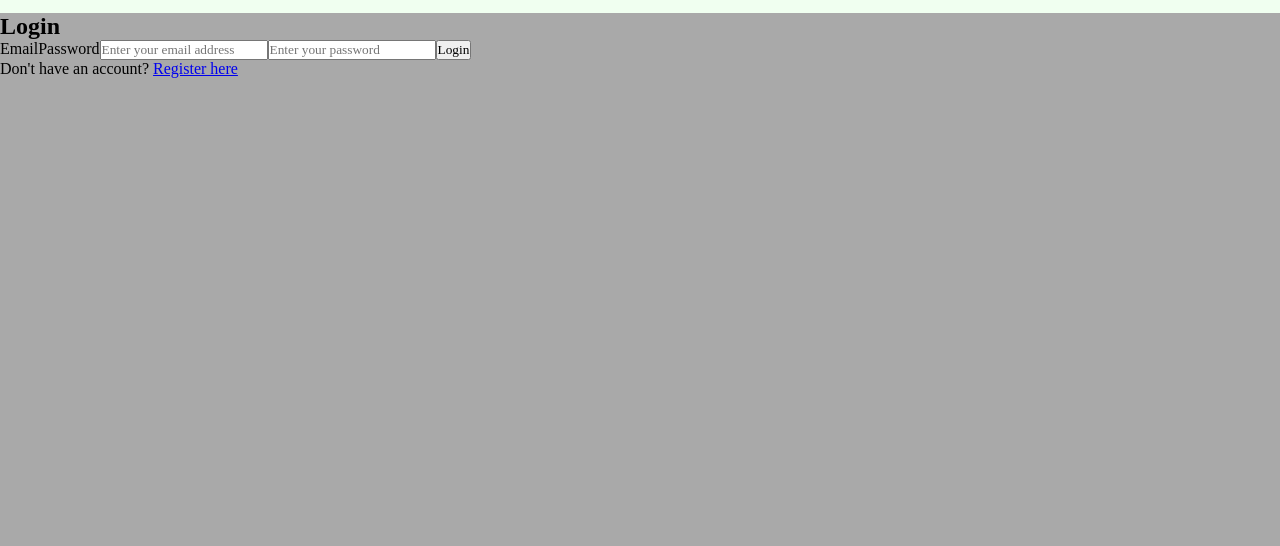
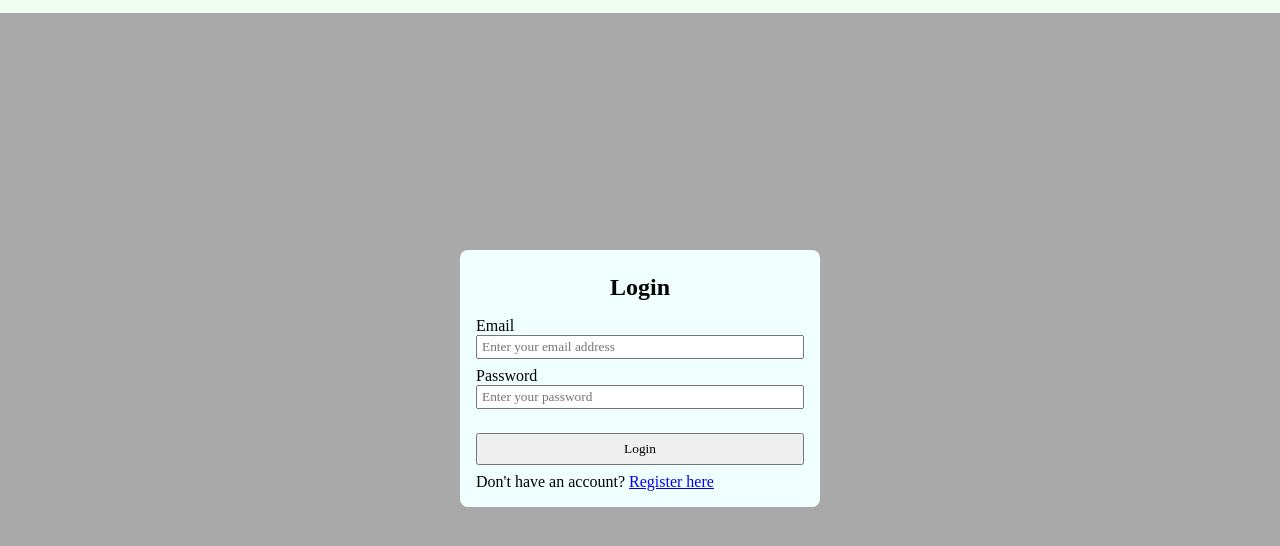
Before and after one commit to dianat2021/js-reading-list-tracker-fullstack, a website with bundled scripts: page public/index.html in a window 1280 px wide. Shown: the part 56-602 px from the top of the page. Built offline with nearby package versions, Linux system fonts and the light colour scheme.

Commit message:
add styles to the login form

```diff
--- /dev/null
+++ b/public/css/login.css
@@ -0,0 +1,33 @@
+.login-container {
+  width: 100%;
+  height: 100%;
+  display: flex;
+  justify-content: center;
+  align-items: center;
+}
+.login-form {
+  display: flex;
+  flex-direction: column;
+  width: 360px;
+  gap: var(--space-small);
+  padding: var(--space-medium);
+  border-radius: var(--border-radius-medium);
+  background-color: azure;
+}
+.login-form__title {
+  text-align: center;
+  padding: var(--space-small) 0;
+}
+.login-form__email-container > *,
+.login-form__password-container > * {
+  display: block;
+}
+.login-form__email-input,
+.login-form__password-input {
+  width: 100%;
+  height: 24px;
+}
+.login-form__submit-button {
+  height: 32px;
+  margin-top: var(--space-medium);
+}
--- a/public/css/reset.css
+++ b/public/css/reset.css
@@ -6,6 +6,7 @@
 
 input {
   font-family: inherit;
+  padding: 0 var(--space-x-small);
 }
 button {
   font-family: inherit;
--- a/public/css/style.css
+++ b/public/css/style.css
@@ -1,11 +1,14 @@
 html,
 body {
   width: 100%;
-  height: 100vh;
+  height: 100%;
   max-height: auto;
   background-color: darkgrey;
+  display: flex;
+  flex-direction: column;
 }
 main {
   width: 100%;
   height: 100%;
+  flex-grow: 1;
 }
--- a/public/index.html
+++ b/public/index.html
@@ -6,6 +6,7 @@
     <link rel="stylesheet" href="./css/variables.css" />
     <link rel="stylesheet" href="./css/style.css" />
     <link rel="stylesheet" href="./css/header.css" />
+    <link rel="stylesheet" href="./css/login.css" />
     <meta name="viewport" content="width=device-width, initial-scale=1.0" />
     <title>Vite App</title>
   </head>
--- a/public/js/displayLogin.js
+++ b/public/js/displayLogin.js
@@ -5,6 +5,8 @@ const displayLogin = () => {
   const loginFormContainer = document.createElement("div");
   const loginForm = document.createElement("form");
   const loginFormTitle = document.createElement("h2");
+  const emailContainer = document.createElement("div");
+  const passwordContainer = document.createElement("div");
   const emailLabel = document.createElement("label");
   const passwordLabel = document.createElement("label");
   const emailInput = document.createElement("input");
@@ -18,13 +20,13 @@ const displayLogin = () => {
   loginFormContainer.append(loginForm);
   loginForm.append(
     loginFormTitle,
-    emailLabel,
-    passwordLabel,
-    emailInput,
-    passwordInput,
+    emailContainer,
+    passwordContainer,
     loginButton,
     switchToRegister
   );
+  emailContainer.append(emailLabel, emailInput);
+  passwordContainer.append(passwordLabel, passwordInput);
   switchToRegister.append("Don't have an account? ", registerFormLink);
   // Populating elements and adding attributes
   loginFormTitle.textContent = "Login";
@@ -44,6 +46,14 @@ const displayLogin = () => {
   registerFormLink.href = "#";
 
   // Adding class names
+  loginFormContainer.classList.add("login-container");
+  loginForm.classList.add("login-form");
+  loginFormTitle.classList.add("login-form__title");
+  emailContainer.classList.add("login-form__email-container");
+  passwordContainer.classList.add("login-form__password-container");
+  emailInput.classList.add("login-form__email-input");
+  passwordInput.classList.add("login-form__password-input");
+  loginButton.classList.add("login-form__submit-button");
 };
 
 export default displayLogin;
```
